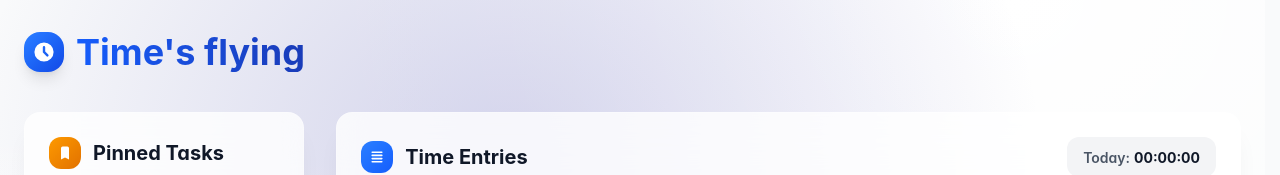
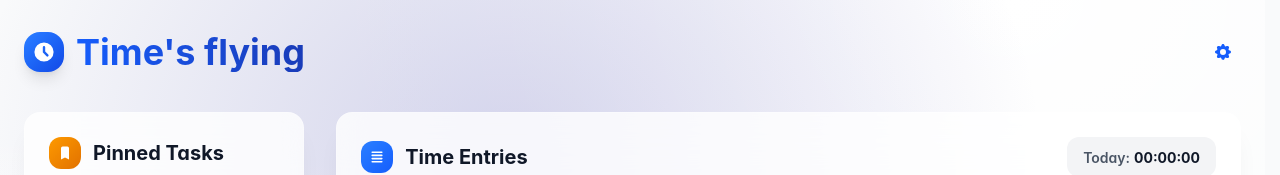
Before and after one commit to anbraten/timesflying, a Vue app: page / in a window 1280 px wide. Shown: the top 175 px of the page. Built offline with nearby package versions, Linux system fonts and the light colour scheme.

Commit message:
:bug: fix settings icon

```diff
--- a/src/components/ui/Icon.vue
+++ b/src/components/ui/Icon.vue
@@ -43,9 +43,9 @@
       clip-rule="evenodd"
     />
 
-    <!-- Gear Icon -->
+    <!-- Settings Icon -->
     <path
-      v-if="name === 'gear'"
+      v-if="name === 'settings'"
       fill-rule="evenodd"
       d="M11.49 3.17c-.38-1.56-2.6-1.56-2.98 0a1.532 1.532 0 01-2.286.948c-1.372-.836-2.942.734-2.106 2.106.54.886.061 2.042-.947 2.287-1.561.379-1.561 2.6 0 2.978a1.532 1.532 0 01.947 2.287c-.836 1.372.734 2.942 2.106 2.106a1.532 1.532 0 012.287.947c.379 1.561 2.6 1.561 2.978 0a1.533 1.533 0 012.287-.947c1.372.836 2.942-.734 2.106-2.106a1.533 1.533 0 01.947-2.287c1.561-.379 1.561-2.6 0-2.978a1.532 1.532 0 01-.947-2.287c.836-1.372-.734-2.942-2.106-2.106a1.532 1.532 0 01-2.287-.947zM10 13a3 3 0 100-6 3 3 0 000 6z"
       clip-rule="evenodd"
@@ -69,6 +69,6 @@
 
 <script setup lang="ts">
 defineProps<{
-  name: 'list' | 'stop' | 'clock' | 'play' | 'bookmark' | 'trash' | 'gear' | 'plus' | 'edit';
+  name: 'list' | 'stop' | 'clock' | 'play' | 'bookmark' | 'trash' | 'settings' | 'plus' | 'edit';
 }>();
 </script>
```
